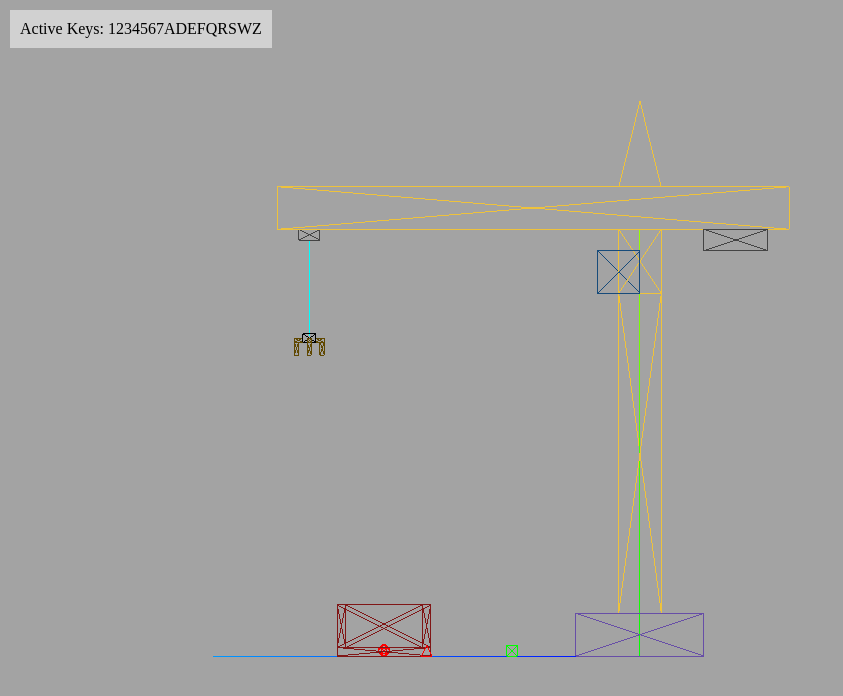
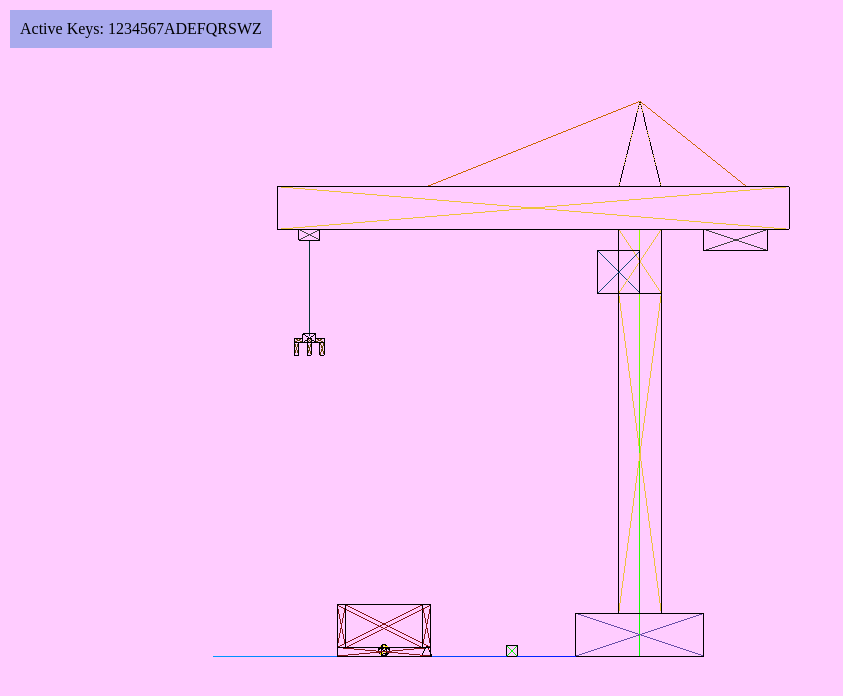
Before and after one commit to eduardo2715/CG, a plain HTML site: page index.html in a window 1280 px wide. Shown: the whole page, without its empty margins (0-843 px from the left). Drawn offline with nearby package versions, Linux system fonts and the light colour scheme.

Commit message:
Add files via upload

```diff
--- a/index.html
+++ b/index.html
@@ -9,7 +9,7 @@
             position: absolute;
             top: 10px;
             left: 10px;
-            background-color: rgba(255, 255, 255, 0.5);
+            background-color: rgba(85, 136, 219, 0.5);
             padding: 10px;
         }
         .active-key {
@@ -69,6 +69,10 @@
             scene.add(mesh);
             meshes.push(mesh);
             mesheColours.push(colour);
+            const edges = new THREE.EdgesGeometry(geometry);
+            const segments = new THREE.LineSegments(edges, new THREE.LineBasicMaterial({color : 0x000000}));
+            mesh.add(segments);
+
 
             return mesh;
         }
@@ -106,11 +110,14 @@
             scene.add(pyramid);
             meshes.push(pyramid);
             mesheColours.push(colour);
+            const edging = new THREE.EdgesGeometry(geometry);
+            const segmenting = new THREE.LineSegments(edging, new THREE.LineBasicMaterial({color : 0x000000}));
+            pyramid.add(segmenting);
 
             return pyramid;
         }
 
-        function createLine(height, length, x, y, z) {
+        function createMovingLine(height, length, x, y, z) {
             // Define the geometry for the line
             var geometry = new THREE.BufferGeometry();
             var vertices = [
@@ -120,7 +127,7 @@
             geometry.setAttribute('position', new THREE.Float32BufferAttribute(vertices, 3));
 
             // Define the material for the line
-            material = new THREE.LineBasicMaterial({ color: 0x00ffff }); // Green color for example
+            material = new THREE.LineBasicMaterial({ color: 0x003333 }); // Green color for example
 
             // Create the line
             line_crane = new THREE.Line(geometry, material);
@@ -132,6 +139,30 @@
             scene.add(line_crane);
 
             return line_crane;
+        }
+
+        function createLine(height, length, width, x, y, z) {
+            // Define the geometry for the line
+            var geometry = new THREE.BufferGeometry();
+            var vertices = [
+                0, 0, -length,  // Start point
+                width, -height, 0   // End point
+            ];
+            geometry.setAttribute('position', new THREE.Float32BufferAttribute(vertices, 3));
+
+            // Define the material for the line
+            material = new THREE.LineBasicMaterial({ color: 0xCC6600 }); // Green color for example
+
+            // Create the line
+            var line = new THREE.Line(geometry, material);
+
+            // Optionally, set the line's position, rotation, or scale
+            line.position.set(x, y, z);
+
+            // Add the line to the scene
+            scene.add(line);
+
+            return line;
         }
 
         function createCameras(){
@@ -387,7 +418,7 @@
         function createScene(){
             scene = new THREE.Scene();
 
-            scene.background = new THREE.Color(0xA3A3A3)
+            scene.background = new THREE.Color(0xFFCCFF)
 
             createBlock(3, 1 , 3, 0, 0.5, 0, 0x674EA7); //Base
             createBlock(1, 7.5, 1, 0, 7.5/2+1/2 + 0.5, 0, 0xEEC23C); //Torre
@@ -395,18 +426,20 @@
             SuperiorGroup = new THREE.Group();
             SuperiorGroup.position.set(0, 0, 0); // Set group position
 
-            // Create objects
+        // Create objects
             var torreCima = createBlock(1, 1.5, 1, 0, 7.5+1/2+1.5/2 + 0.5, 0, 0xEEC23C); // Cima Torre
             var cabine = createBlock(2, 1, 1, 0, 7.5+1 + 0.5, 0.5, 0x174B7A); // Cabine
             var lanca = createBlock(1, 1, 12, 0, 7.5+1+1.5 + 0.5, 2.5, 0xEEC23C ); // Lança + contra lança
             var contrapeso = createBlock(1, 0.5, 1.5, 0, 7.5+1+1.5-0.75 + 0.5 ,-2.25, 0x444444); // Contra-peso
             var carrinho = createBlock(0.5, 0.25, 0.5, 0, 7.5+1+1.5-0.625 + 0.5, 7.75, 0x444444); // Carrinho
             var portaLanca = createTetrahedron(1, 2, 1, 0, 7.5+1+1.5+0.5 + 0.5, 0, 0xEEC23C); // Porta lança
-            var caboAco = createLine(2.25, 0, 0, 7.5+1+1.5-0.625-0.25/2 + 0.5, 7.75); // Cabo de aço
+            var caboAco = createMovingLine(2.25, 0, 0, 7.5+1+1.5-0.625-0.25/2 + 0.5, 7.75); // Cabo de aço
+            var tirante_1 = createLine(2, 5, 0, 0, 7.5+1+1.5+3, 5); // tirante sobre a lança
+            var tirante_2 = createLine(2, -2.5, 0.5, 0, 7.5+1+1.5+3, -2.5); // tirante sobre a contralança (direita)
+            var tirante_3 = createLine(2, -2.5, -0.5, 0, 7.5+1+1.5+3, -2.5); // tirante sobre a lança (esquerda)
 
             // Add objects to SuperiorGroup
-            SuperiorGroup.add(torreCima, cabine, lanca, contrapeso, portaLanca);
-
+            SuperiorGroup.add(torreCima, cabine, lanca, contrapeso, portaLanca, tirante_1, tirante_2, tirante_3);
             // Create a group for carrinho and caboAco
             carrinhoAndCaboGroup = new THREE.Group();
             carrinhoAndCaboGroup.add(carrinho, caboAco);
@@ -511,11 +544,15 @@
 
             geometry = new THREE.TetrahedronGeometry(0.15, 2);
             // Define the material
-            material = new THREE.MeshBasicMaterial({ color: 0xff0000, wireframe: true });
+            material = new THREE.MeshBasicMaterial({ color: 0xffF000, wireframe: true });
             // Create the tetrahedron mesh
             var carga2 = new THREE.Mesh(geometry, material);
+            const edging = new THREE.EdgesGeometry(geometry);
+            const segmenting = new THREE.LineSegments(edging, new THREE.LineBasicMaterial({color : 0x000000}));
+            carga2.add(segmenting);
             meshes.push(carga2);
-            mesheColours.push(0xff0000);
+            mesheColours.push(0xfff000);
+
 
 
             carga3 = createTetrahedron(0.25, 0.25, 0.25, 0,0,0, 0xFF0000); // Porta lança
```
